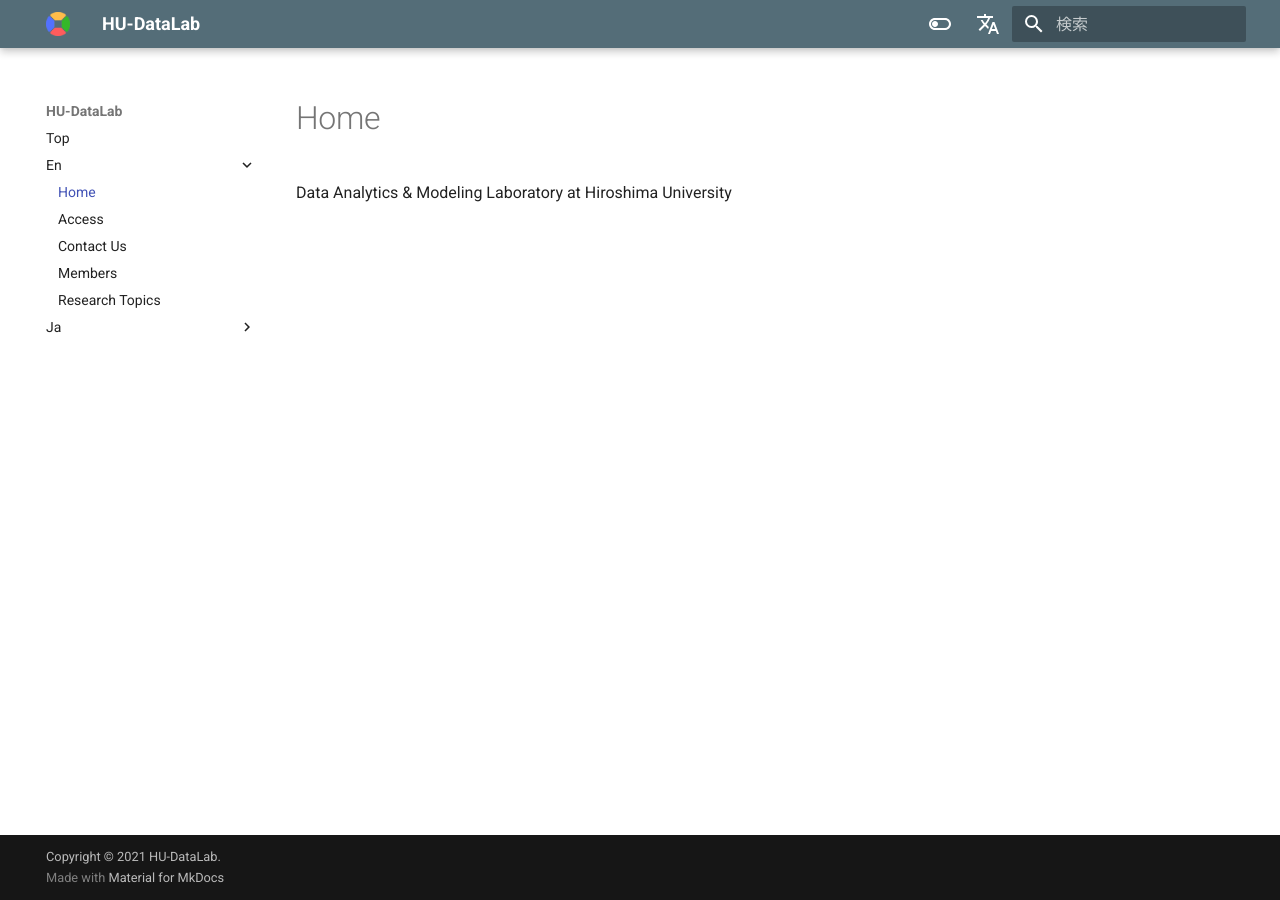
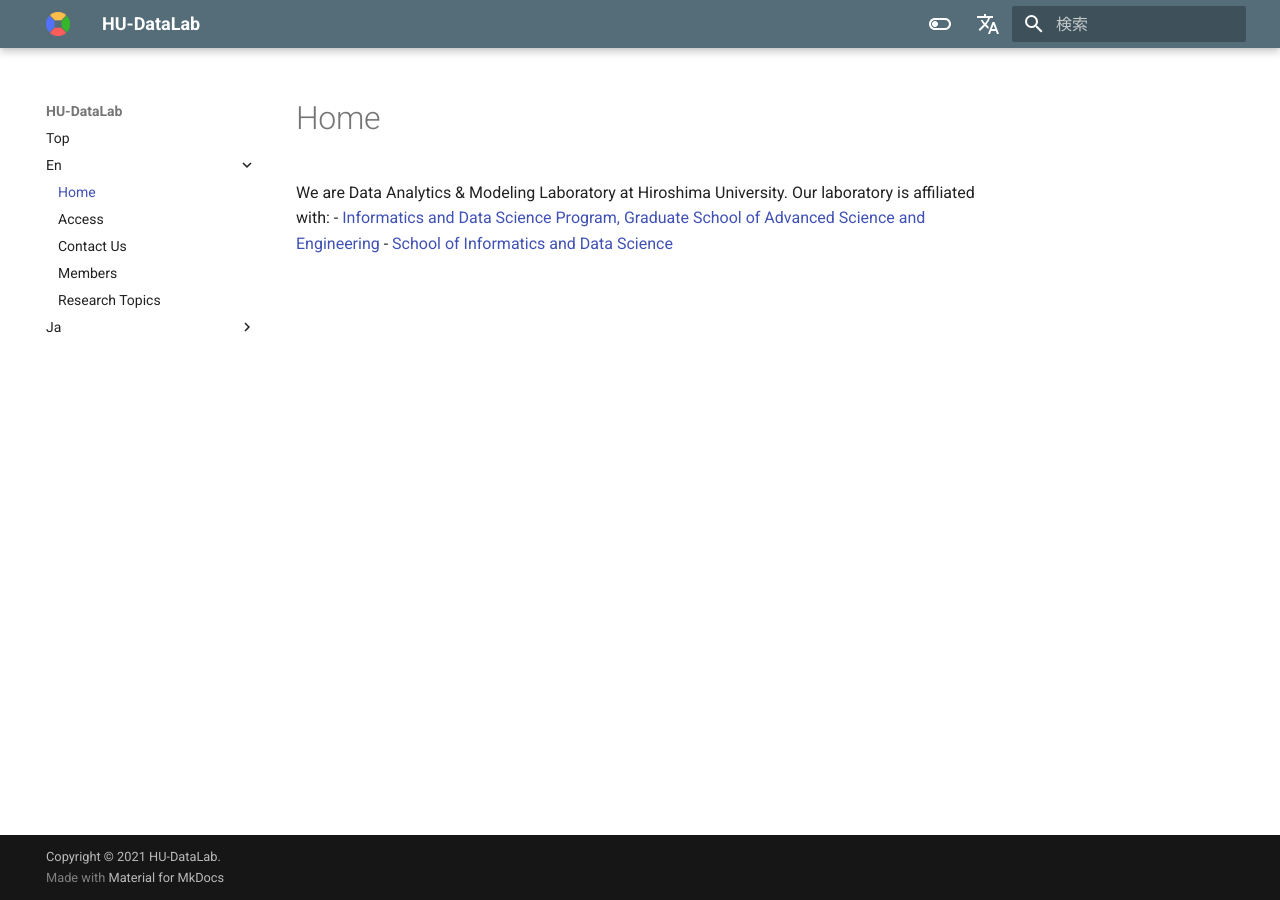
Before and after one commit to lpifj-a/hu-datalab.github.io, an MkDocs documentation site: the page built from docs/en/index.md, in a window 1280 px wide. Built offline with MkDocs 1.6.1 and Material for MkDocs 9.7.7, drawn with Linux system fonts in a browser that asks for light colours; comment, search, counter and statistics services are not loaded.

Commit message:
Update index.md

```diff
--- a/docs/en/index.md
+++ b/docs/en/index.md
@@ -1,3 +1,6 @@
 # Home
 
-Data Analytics & Modeling Laboratory at Hiroshima University
+We are Data Analytics & Modeling Laboratory at Hiroshima University.
+Our laboratory is affiliated with:
+- [Informatics and Data Science Program, Graduate School of Advanced Science and Engineering](https://www.hiroshima-u.ac.jp/en/adse/staff/informatics-and-data-science)
+- [School of Informatics and Data Science](https://www.hiroshima-u.ac.jp/en/ids)
```
